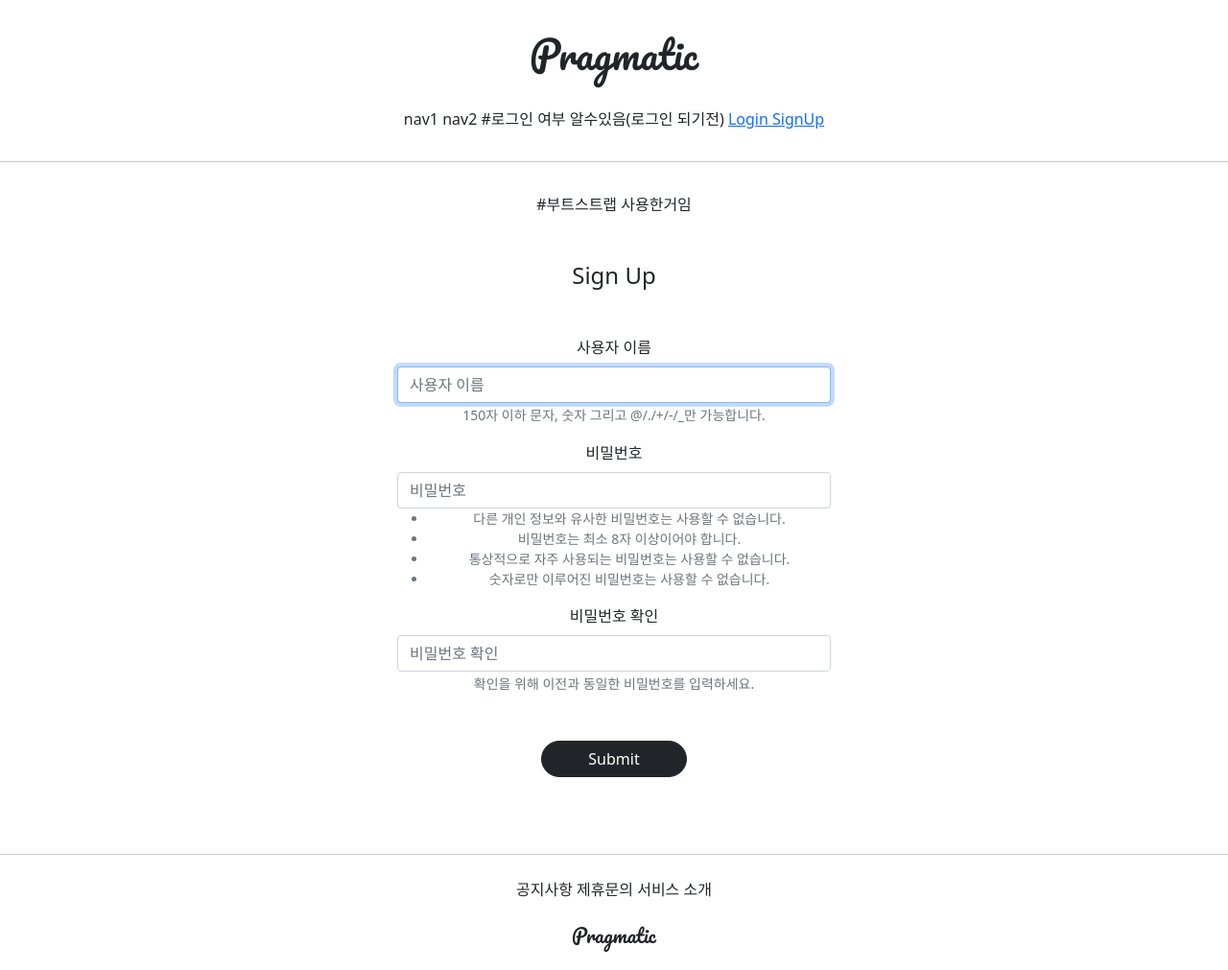
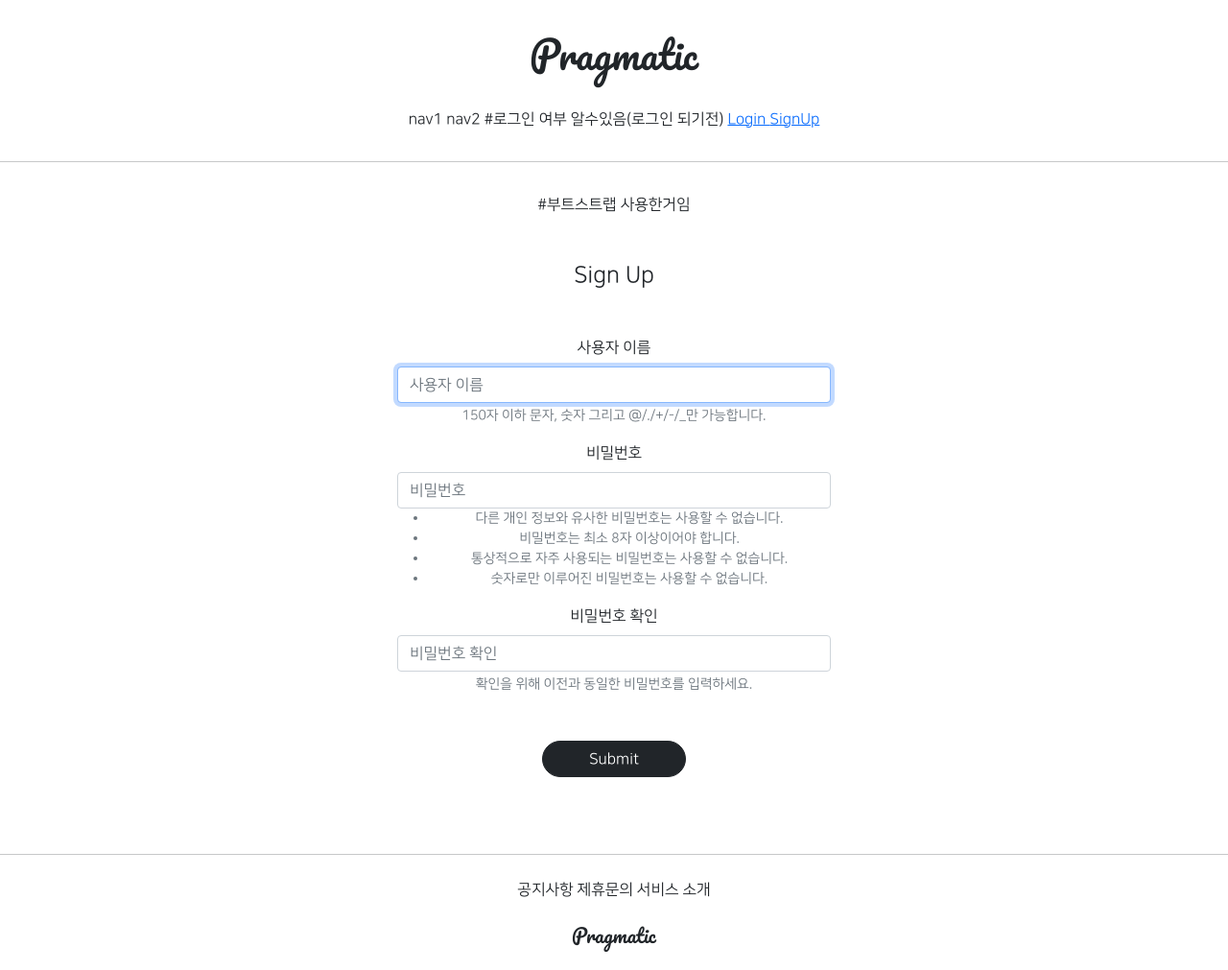
Before and after one commit to P-ws/GJ_woosung, a Django app: page /account/create/ in a window 1280 px wide. Shown: the whole page at 96% size. Run offline with Django 3.2, Linux system fonts and the light colour scheme; some libraries are stand-ins or nearby versions.

Commit message:
1. 글꼴 다운한거 static에 fonts 디렉토리 만든거 드래그 드랍 2. head에 이 글꼴 사용하겠다 언급(강사님 코드 복붙) 3. base.html에 body에 글꼴 적용

```diff
--- a/templates/base.html
+++ b/templates/base.html
@@ -3,7 +3,7 @@
 
 {% include 'head.html' %}
 
-<body>
+<body style="font-family: 'NanumSquareR">
 
 {% include 'header.html'  %}
 
--- a/templates/head.html
+++ b/templates/head.html
@@ -18,4 +18,28 @@
     {# DEFAULT CSS LINK    #}
     <link rel = "stylesheet" type="text/css" href="{% static 'base.css' %}">
 
+    <style>
+        @font-face {
+            font-family: 'NanumSquareR';
+            src: local('NanumSquareR'),
+            url("{% static 'fonts/NanumSquareR.otf' %}") format("opentype");
+        }
+        @font-face {
+            font-family: 'NanumSquareEB';
+            src: local('NanumSquareEB'),
+            url("{% static 'fonts/NanumSquareEB.otf' %}") format("opentype");
+        }
+        @font-face {
+            font-family: 'NanumSquareB';
+            src: local('NanumSquareB'),
+            url("{% static 'fonts/NanumSquareB.otf' %}") format("opentype");
+        }
+        @font-face {
+            font-family: 'NanumSquareL';
+            src: local('NanumSquareL'),
+            url("{% static 'fonts/NanumSquareL.otf' %}") format("opentype");
+        }
+    </style>
+
+
 </head>
```
Also changed, not shown: static/fonts/NanumSquareB.otf (added), static/fonts/NanumSquareEB.otf (added), static/fonts/NanumSquareL.otf (added), static/fonts/NanumSquareR.otf (added).
